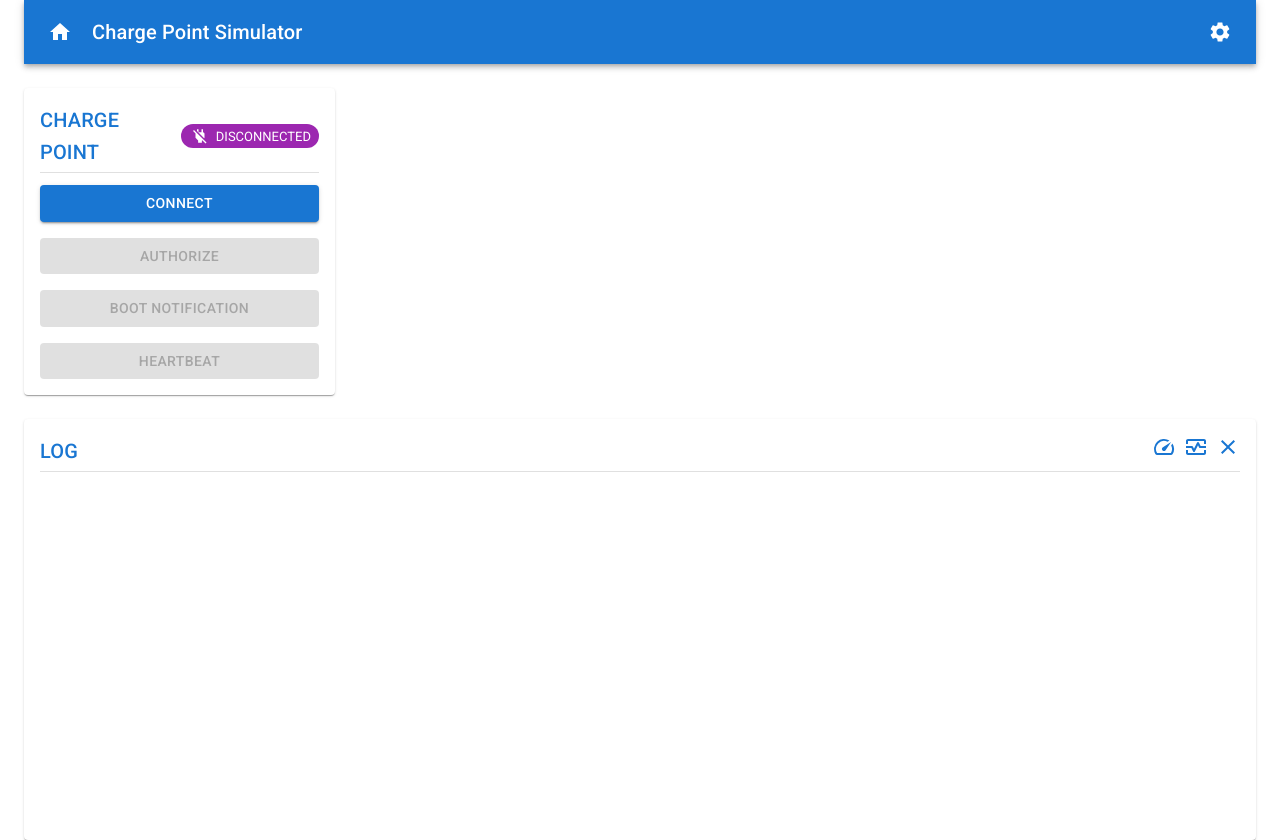
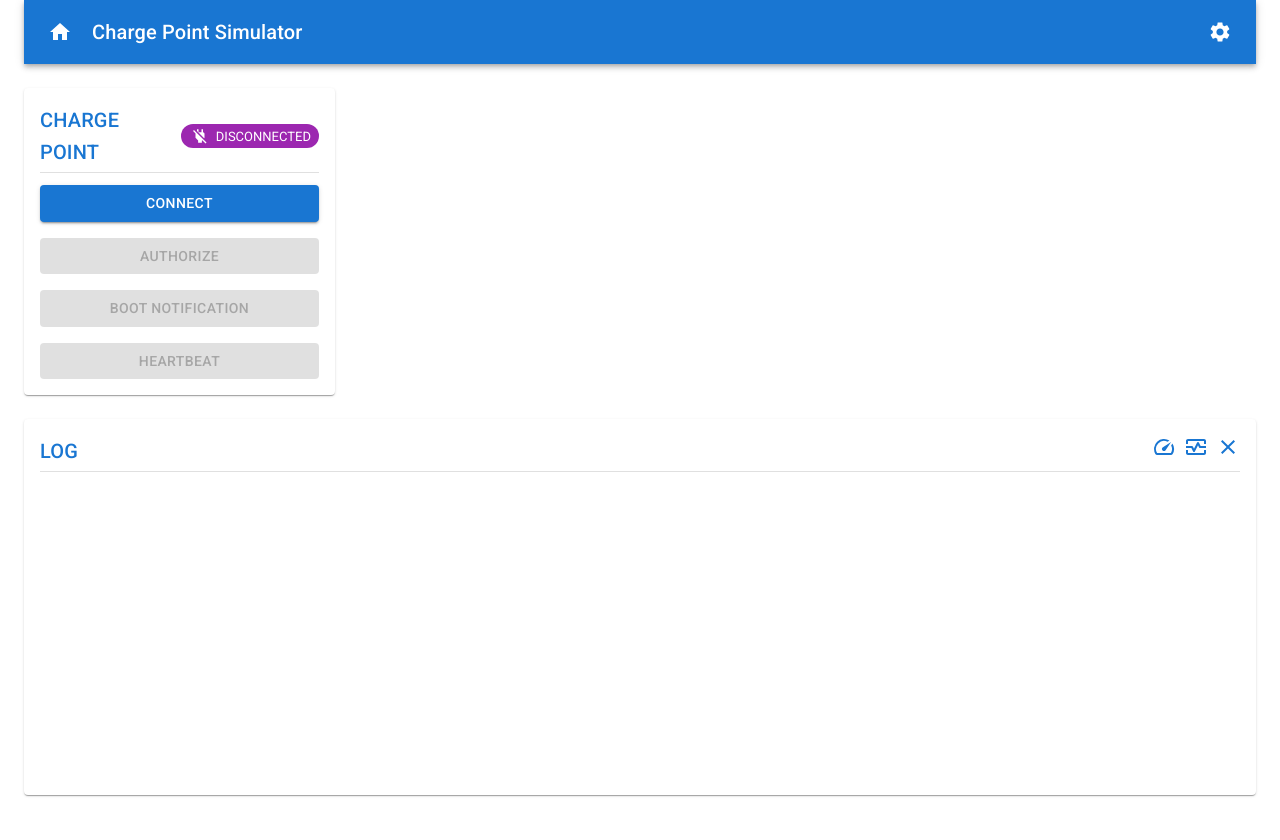
Before and after one commit to vcastroglez/ocpp-simulator, a React (Create React App) app: page / in a window 1280 px wide. After the commit the page ends 800 px from the top, so only its background shows below. Built offline with nearby package versions, Linux system fonts and the light colour scheme.

Commit message:
test on laptop

```diff
--- a/src/Components/Main/Main.jsx
+++ b/src/Components/Main/Main.jsx
@@ -146,7 +146,7 @@ const Main = () => {
               </Box>
             </Box>
             <Divider sx={{ mt: 0.5, mb: 1.5 }} />
-            <Stack spacing={1} height={340} maxHeight={340} sx={{ overflowY: 'scroll', fontSize: 14 }}>
+            <Stack spacing={1} height={340} maxHeight={295} sx={{ overflowY: 'scroll', fontSize: 14 }}>
             {
               logs.map((el, index) => (
                 <Stack key={index} direction="row" color={el.type.color} spacing={2} divider={<Divider orientation="vertical" flexItem />}>
```
